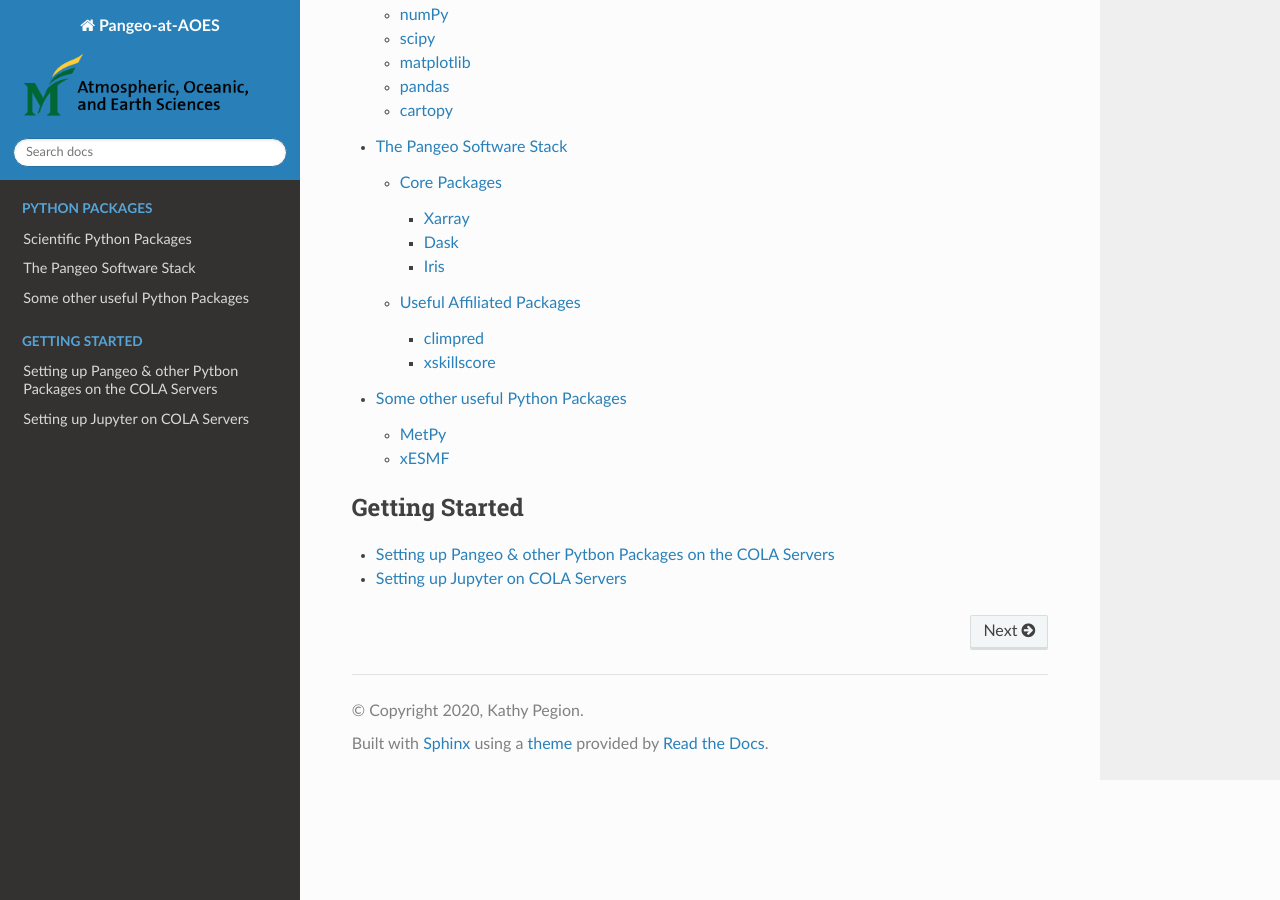
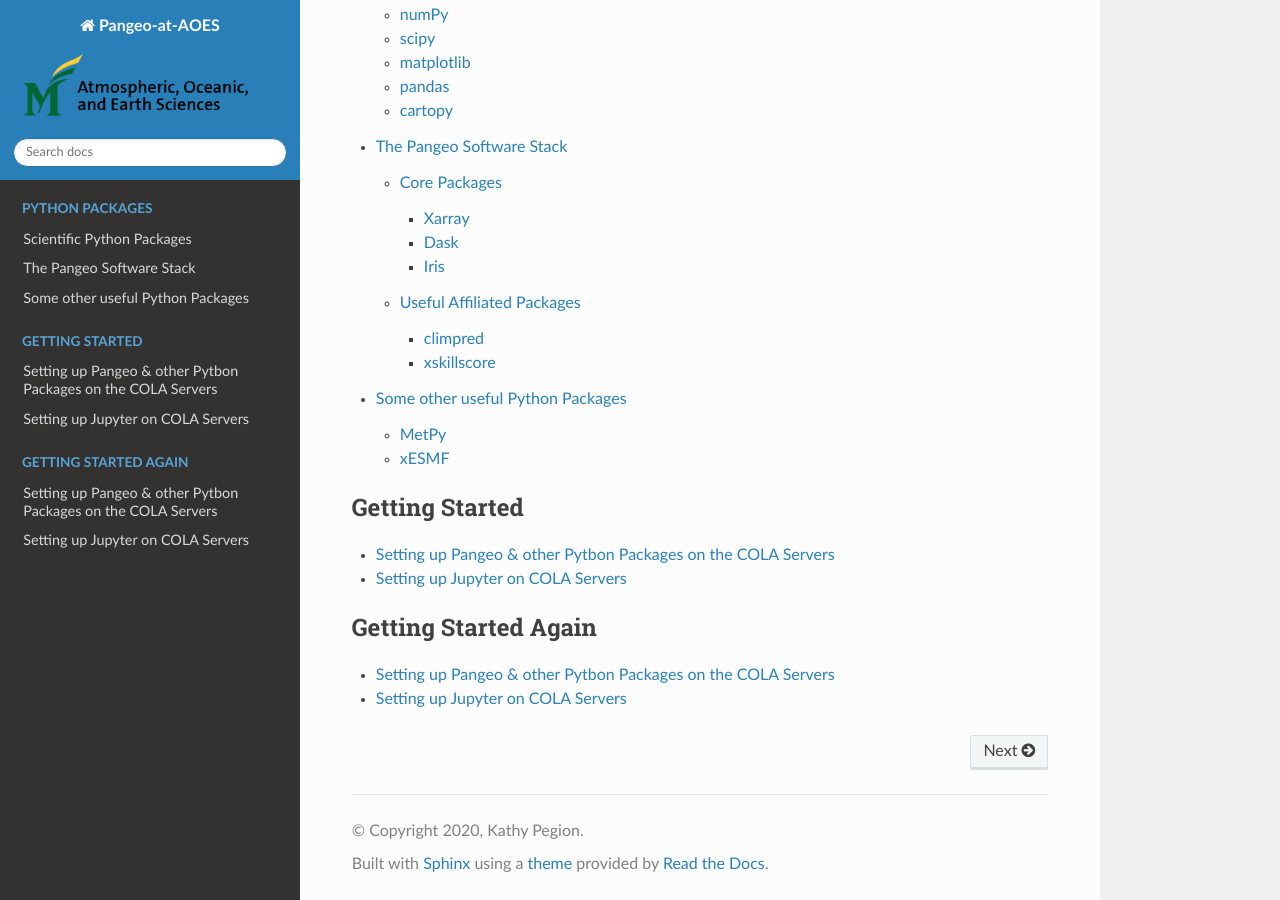
Before and after one commit to kpegion/Pangeo-at-AOES, a Sphinx documentation site: the page built from docs/source/index.rst, in a window 1280 px wide and 900 px high, scrolled down 681 px. Built offline with Sphinx 7.4.7 and the Read the Docs theme 2.0.0, drawn with Linux system fonts in a browser that asks for light colours.

Commit message:
update index.rst

```diff
--- a/docs/source/index.rst
+++ b/docs/source/index.rst
@@ -32,3 +32,11 @@ Expectations Prior to these Tutorials
 
    setting-up-pangeo
    setting-up-jupyter
+
+
+.. toctree::
+   :maxdepth: 1
+   :caption: Getting Started Again
+
+   setting-up-pangeo
+   setting-up-jupyter
```
